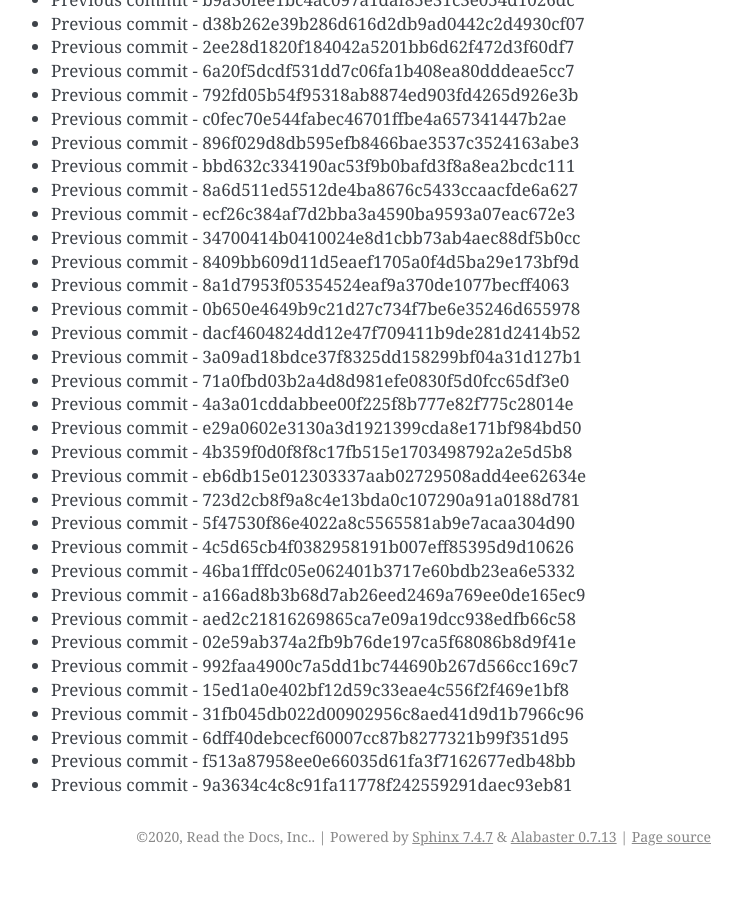
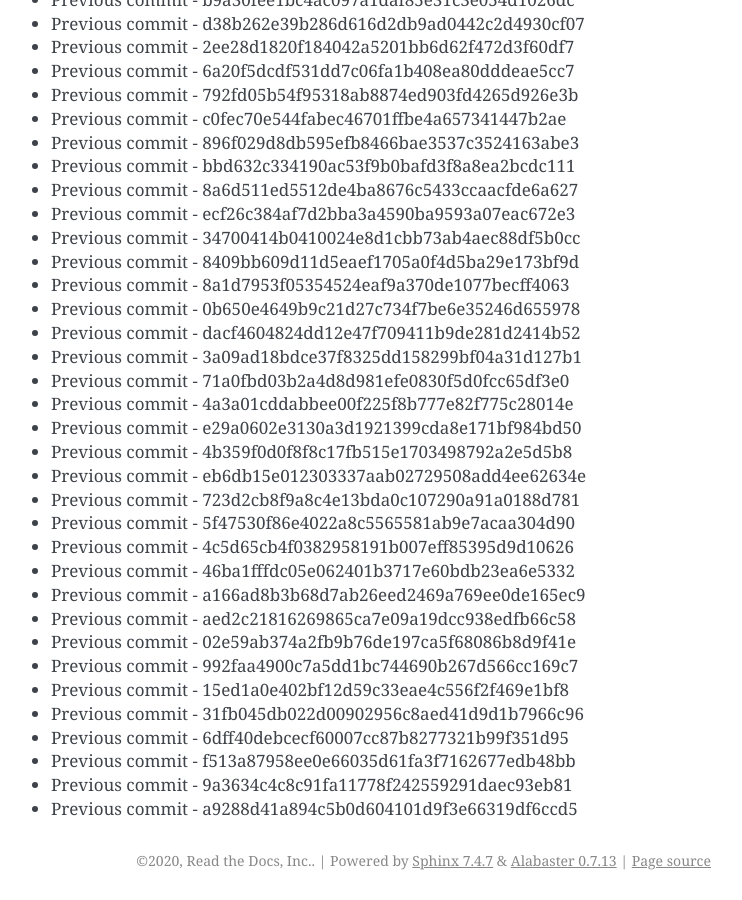
Before and after one commit to readthedocs/rtd-git-stresstest, a Sphinx documentation site: the page built from docs/updates.rst, in a window 1280 px wide and 900 px high, scrolled down 4249 px. Shown: the whole window, without its empty margins (399-1141 px from the left). Built offline with Sphinx 7.4.7, drawn with Linux system fonts in a browser that asks for light colours; before the commit the page ends 5125 px from its top, so only the background shows below that.

Commit message:
Generating commit from previous: a9288d41a894c5b0d604101d9f3e66319df6ccd5

```diff
--- a/docs/updates.rst
+++ b/docs/updates.rst
@@ -210,3 +210,4 @@ It can be tested for any performance characteristics.
 * Previous commit - 6dff40debcecf60007cc87b8277321b99f351d95
 * Previous commit - f513a87958ee0e66035d61fa3f7162677edb48bb
 * Previous commit - 9a3634c4c8c91fa11778f242559291daec93eb81
+* Previous commit - a9288d41a894c5b0d604101d9f3e66319df6ccd5
```
